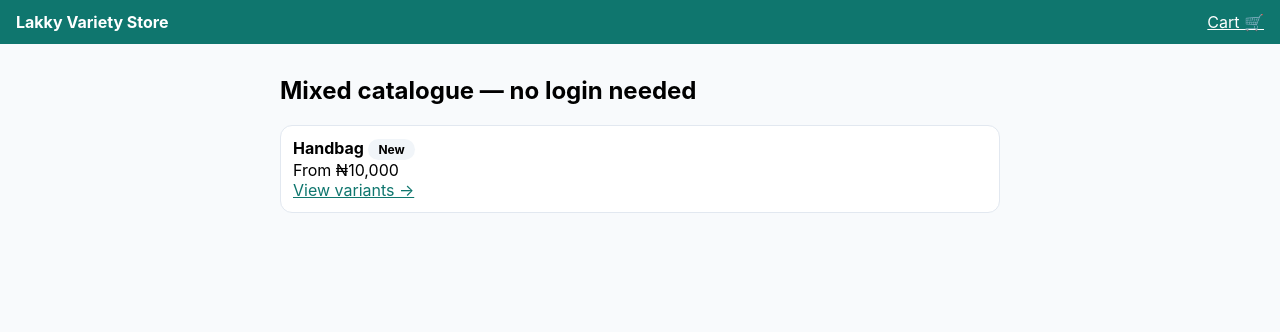
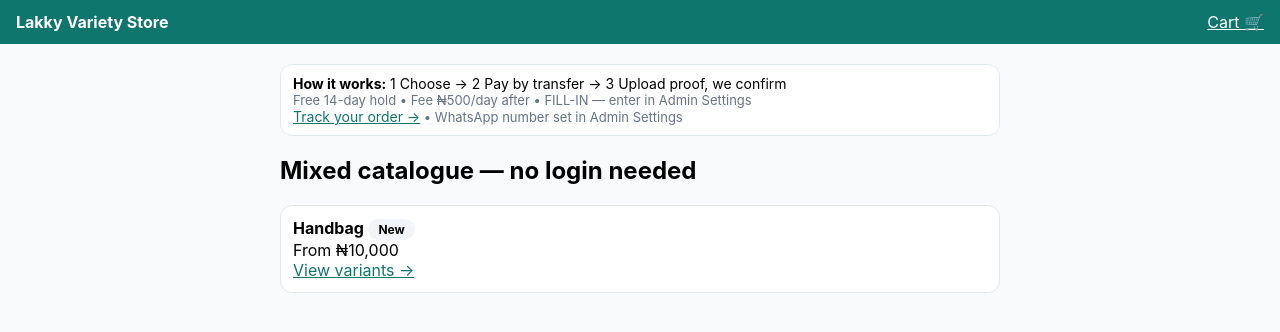
Before and after one commit to fareedatomosalewa-web/Lakky-variety-store, a Next.js app in the folder Lakky-variety-store-project/: page / in a window 1280 px wide. Shown: the top 332 px of the page. Built offline with nearby package versions, Linux system fonts and the light colour scheme.

Commit message:
feat(v1.3): slim top strip on catalogue, Settings-driven, no logic changes

```diff
--- a/Lakky-variety-store-project/app/globals.css
+++ b/Lakky-variety-store-project/app/globals.css
@@ -1 +1 @@
-body{margin:0} a{color:#0F766E} .card{background:#fff;border:1px solid #E2E8F0;border-radius:12px;padding:12px;margin:8px 0} .btn{background:#0F766E;color:#fff;border:0;border-radius:10px;padding:10px 16px;font-weight:700;cursor:pointer} .badge{display:inline-block;padding:3px 10px;border-radius:999px;font-size:12px;font-weight:700;background:#F1F5F9} input,select{width:100%;padding:10px;border:1px solid #E2E8F0;border-radius:10px;margin:6px 0}
+body{margin:0} a{color:#0F766E} .card{background:#fff;border:1px solid #E2E8F0;border-radius:12px;padding:12px;margin:8px 0} .btn{background:#0F766E;color:#fff;border:0;border-radius:10px;padding:10px 16px;font-weight:700;cursor:pointer} .badge{display:inline-block;padding:3px 10px;border-radius:999px;font-size:12px;font-weight:700;background:#F1F5F9} input,select{width:100%;padding:10px;border:1px solid #E2E8F0;border-radius:10px;margin:6px 0} .strip{background:#fff;border:1px solid #E2E8F0;border-radius:12px;padding:10px 12px;margin:8px 0;font-size:14px} .strip .small{color:#64748B;font-size:13px}
--- a/Lakky-variety-store-project/app/page.tsx
+++ b/Lakky-variety-store-project/app/page.tsx
@@ -1,6 +1,21 @@
-import { seedProducts } from '../db/seed';
+'use client';
+import { useEffect, useState } from 'react';
+import { seedProducts, seedSettings } from '../db/seed';
 export default function Home() {
+  const [s, setS] = useState<any>(seedSettings);
+  useEffect(() => {
+    try {
+      const raw = JSON.parse(localStorage.getItem('lakky-settings') || 'null');
+      if (raw) setS({ ...seedSettings, ...raw });
+    } catch { /* keep seed defaults from Settings */ }
+  }, []);
+  const waNumber = String((s as any).whatsapp || (s.bankDetails as any)?.phone || '').replace(/\D/g, '');
   return (<div>
+    <div className="strip">
+      <div><b>How it works:</b> 1 Choose → 2 Pay by transfer → 3 Upload proof, we confirm</div>
+      <div className="small">Free {s.freeHoldDays}-day hold • Fee ₦{Number(s.globalDailyFee).toLocaleString()}/day after • {s.pickupNote}</div>
+      <div><a href="/orders">Track your order →</a>{waNumber ? (<span> • <a href={`https://wa.me/${waNumber}`} target="_blank" rel="noreferrer">WhatsApp us</a></span>) : (<span className="small"> • WhatsApp number set in Admin Settings</span>)}</div>
+    </div>
     <h2>Mixed catalogue — no login needed</h2>
     {seedProducts.map((p, i) => {
       const from = Math.min(...p.variants.map(v => v.price));
```
Also changed, not shown: Lakky-variety-store-project/phase53-strip-check.cjs (added, +17 -0 lines), 2 other files (tests, documents, lock files or other folders).
